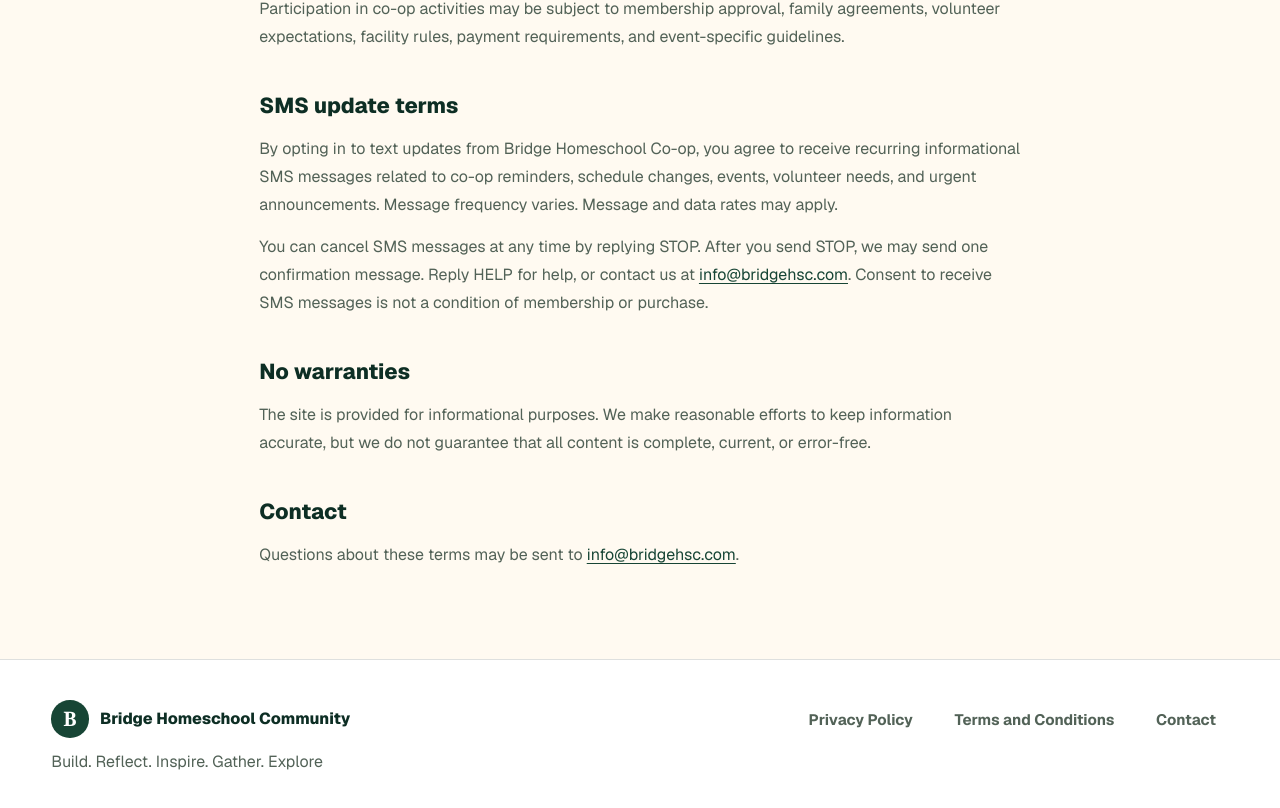
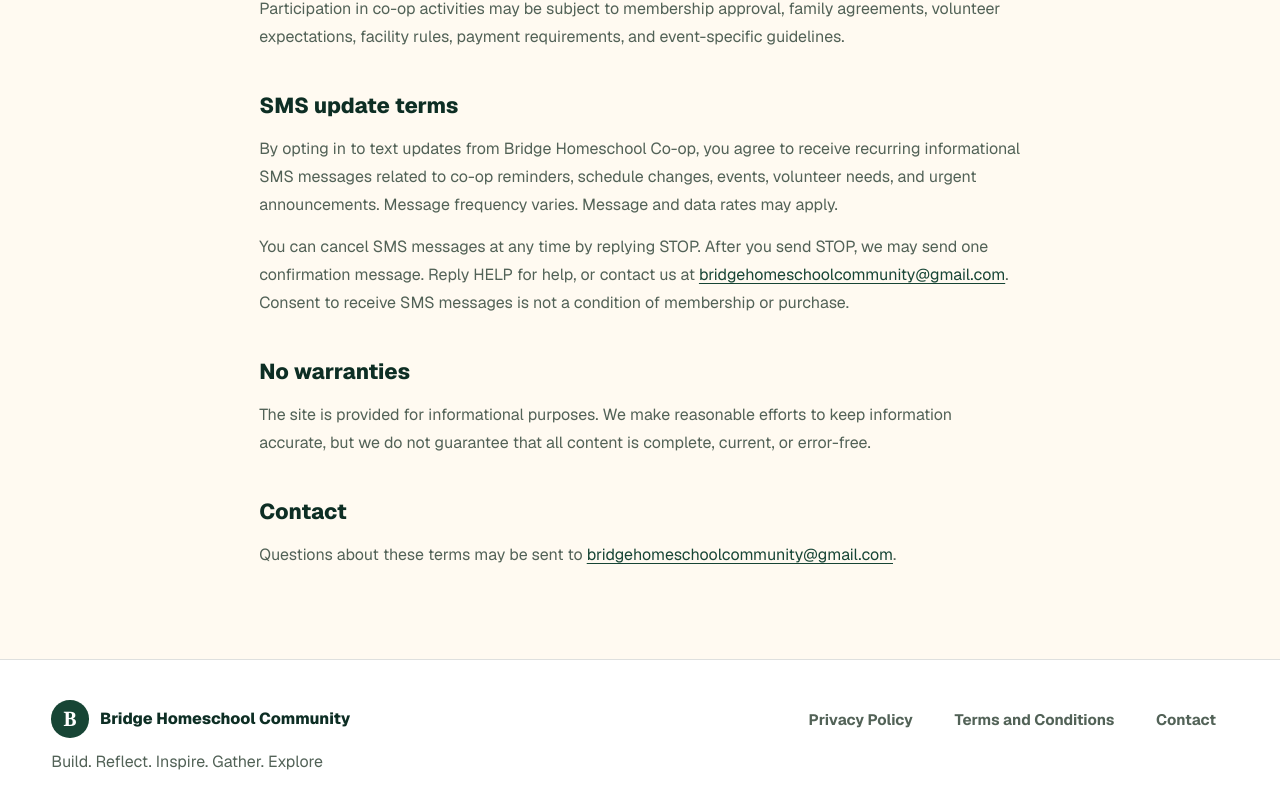
Before and after one commit to jmobley09/bridge-site, a Next.js app: page /terms in a window 1280 px wide. Shown: the part 691-1499 px from the top of the page. Built offline with nearby package versions, Linux system fonts and the light colour scheme.

Commit message:
updating email to current email

```diff
--- a/app/contact/page.tsx
+++ b/app/contact/page.tsx
@@ -24,8 +24,8 @@ export default function ContactPage() {
             <div>
               <dt>Email</dt>
               <dd>
-                <a href="mailto:info@bridgehsc.com">
-                  info@bridgehsc.com
+                <a href="mailto:bridgehomeschoolcommunity@gmail.com">
+                  bridgehomeschoolcommunity@gmail.com
                 </a>
               </dd>
             </div>
@@ -52,7 +52,7 @@ export default function ContactPage() {
             Reply STOP to opt out or HELP for help. Consent to receive text
             messages is not required for membership.
           </p>
-          <a className="button-primary" href="mailto:info@bridgehsc.com">
+          <a className="button-primary" href="mailto:bridgehomeschoolcommunity@gmail.com">
             Ask about membership
           </a>
         </div>
--- a/app/privacy/page.tsx
+++ b/app/privacy/page.tsx
@@ -55,8 +55,8 @@ export default function PrivacyPage() {
       <h2>Contact</h2>
       <p>
         Questions about this policy may be sent to{" "}
-        <a href="mailto:info@bridgehsc.com">
-          info@bridgehsc.com
+        <a href="mailto:bridgehomeschoolcommunity@gmail.com">
+          bridgehomeschoolcommunity@gmail.com
         </a>
         .
       </p>
--- a/app/terms/page.tsx
+++ b/app/terms/page.tsx
@@ -36,8 +36,8 @@ export default function TermsPage() {
         You can cancel SMS messages at any time by replying STOP. After you send
         STOP, we may send one confirmation message. Reply HELP for help, or
         contact us at{" "}
-        <a href="mailto:info@bridgehsc.com">
-          info@bridgehsc.com
+        <a href="mailto:bridgehomeschoolcommunity@gmail.com">
+          bridgehomeschoolcommunity@gmail.com
         </a>
         . Consent to receive SMS messages is not a condition of membership or
         purchase.
@@ -53,8 +53,8 @@ export default function TermsPage() {
       <h2>Contact</h2>
       <p>
         Questions about these terms may be sent to{" "}
-        <a href="mailto:info@bridgehsc.com">
-          info@bridgehsc.com
+        <a href="mailto:bridgehomeschoolcommunity@gmail.com">
+          bridgehomeschoolcommunity@gmail.com
         </a>
         .
       </p>
```
